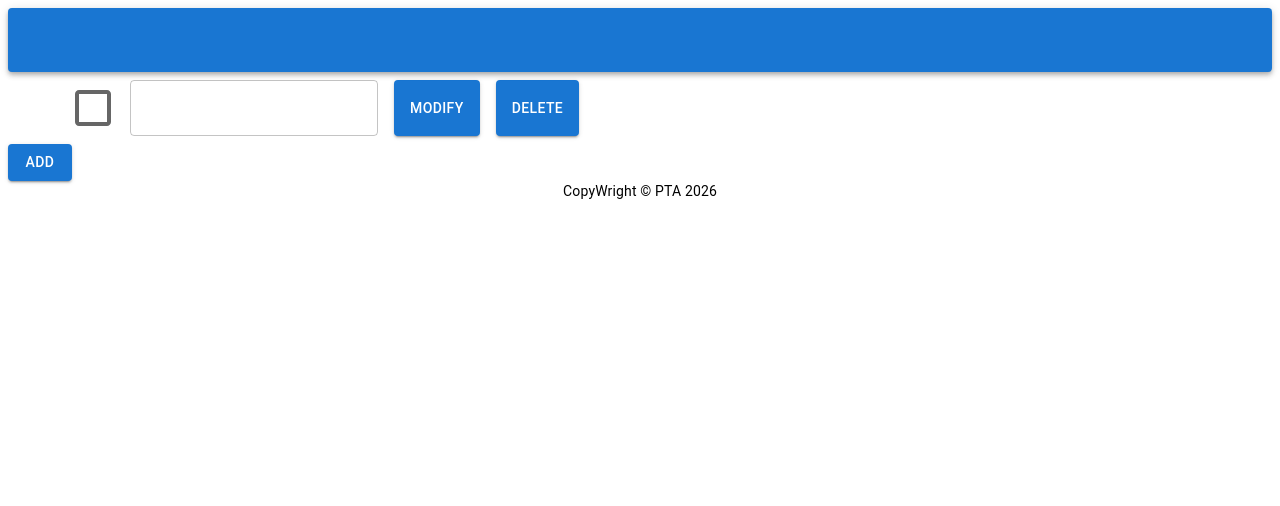
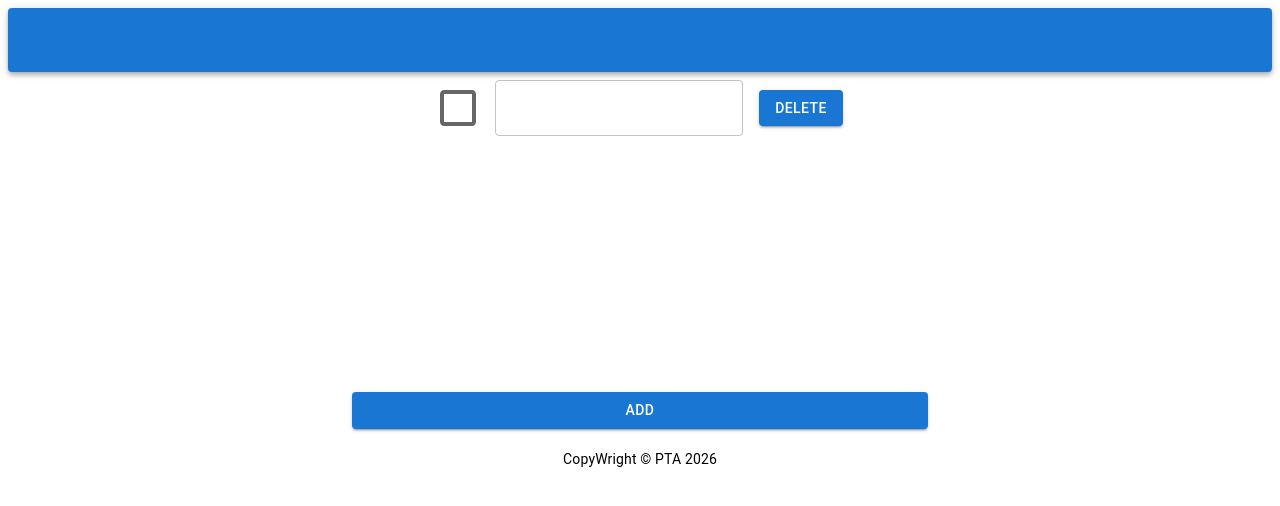
Before and after one commit to phamtrunganhwork/Todo, a Next.js app in the folder todo/: page / in a window 1280 px wide. Shown: the top 506 px of the page. Built offline with nearby package versions, Linux system fonts and the light colour scheme.

Commit message:
Remove Modify Button

```diff
--- a/todo/app/components/Task.js
+++ b/todo/app/components/Task.js
@@ -1,25 +1,36 @@
+import {
+  Button,
+  Typography,
+  TextField,
+  Container,
+  Stack,
+  Checkbox,
+} from "@mui/material";
 
-import {Button, Typography, TextField, Container, Stack, Checkbox} from '@mui/material'
+export default function Task({ id, todo, onDelete, onModify }) {
+  const deleteButtonHandler = () => {
+    console.log(id);
+    onDelete(id);
+  };
 
-export default function Task({id, todo, onDelete, onModify}){
-
-    const deleteButtonHandler = () => {
-        console.log(id)
-        onDelete(id)
-    }
-
-    const modifyButtonHandler =() => {
-        onModify(id)
-    }
-
-    return <div>
-        <Container className="TaskWrapper">
-            <Stack className="Task" direction="row" spacing={2} margin={1}>
-                <Checkbox sx={{transform: 'scale(2)'}}/>
-                <TextField variant='outlined' />
-                <Button variant='contained' onClick={() => modifyButtonHandler()}>Modify</Button>
-                <Button variant='contained' onClick={() => deleteButtonHandler()}>Delete</Button>
-            </Stack>
-        </Container>
+  return (
+    <div>
+      <Container className="TaskWrapper">
+        <Stack
+          className="Task"
+          direction="row"
+          justifyContent="center"
+          alignItems="center"
+          spacing={2}
+          margin={1}
+        >
+          <Checkbox sx={{ transform: "scale(2)" }} />
+          <TextField variant="outlined" />
+          <Button variant="contained" onClick={() => deleteButtonHandler()}>
+            Delete
+          </Button>
+        </Stack>
+      </Container>
     </div>
+  );
 }
--- a/todo/app/page.js
+++ b/todo/app/page.js
@@ -1,37 +1,52 @@
-'use client'
+"use client";
 
-import {useState} from 'react';
-import Header from './components/Header'
-import Footer from './components/Footer'
-import Task from './components/Task'
-import Button from '@mui/material/Button'
+import { useState } from "react";
+import Header from "./components/Header";
+import Footer from "./components/Footer";
+import Task from "./components/Task";
+import Button from "@mui/material/Button";
+import { Container } from "@mui/material";
 
-export default function Page(){
+export default function Page() {
+  const [tasks, setTasks] = useState([{ id: 0, todo: "One" }]);
+  const [idgiver, setIdgiver] = useState(1);
 
-  const [tasks, setTasks] = useState([{id:0, todo:"One"}]);
-  const [idgiver, setIdgiver] = useState(1)
-
-  function addButtonHandler(){
-    setIdgiver(idgiver+1)
-    setTasks([...tasks, {id: idgiver, todo: "New Task"}])
-    console.log(tasks)
+  function addButtonHandler() {
+    setIdgiver(idgiver + 1);
+    setTasks([...tasks, { id: idgiver, todo: "New Task" }]);
+    console.log(tasks);
   }
 
-  function deleteButtonHandler(id){
-    setTasks(tasks.filter((task) => task.id !== id))
-    console.log(id)
+  function deleteButtonHandler(id) {
+    setTasks(tasks.filter((task) => task.id !== id));
+    console.log(id);
   }
 
-  function modifyButtonHandler(id, todo){
-    setTasks(tasks.map((task) => task.id === id ? task.todo = todo : task));
-  }
-
-  return <>
-  <Header/>
-  {console.log(tasks)}
-  { tasks ? tasks.map((task) => <Task key={task.id} id={task.id} todo={task.todo} onDelete={deleteButtonHandler}/>) : null}
-  <Button onClick={addButtonHandler} variant='contained'>Add</Button>
-  <Footer/>
-  </>
-
+  return (
+    <>
+      <Header />
+      <Container sx={{height: 300, overflowY: "scroll"}}>
+        {tasks
+          ? tasks.map((task) => (
+              <Task
+                key={task.id}
+                id={task.id}
+                todo={task.todo}
+                onDelete={deleteButtonHandler}
+              />
+            ))
+          : null}
+      </Container>
+      <Container>
+      <Button
+        onClick={addButtonHandler}
+        variant="contained"
+        sx={{display: "block", margin: "20px auto", width: '50%'}}
+      >
+        Add
+      </Button>
+      <Footer />
+      </Container>
+    </>
+  );
 }
```
